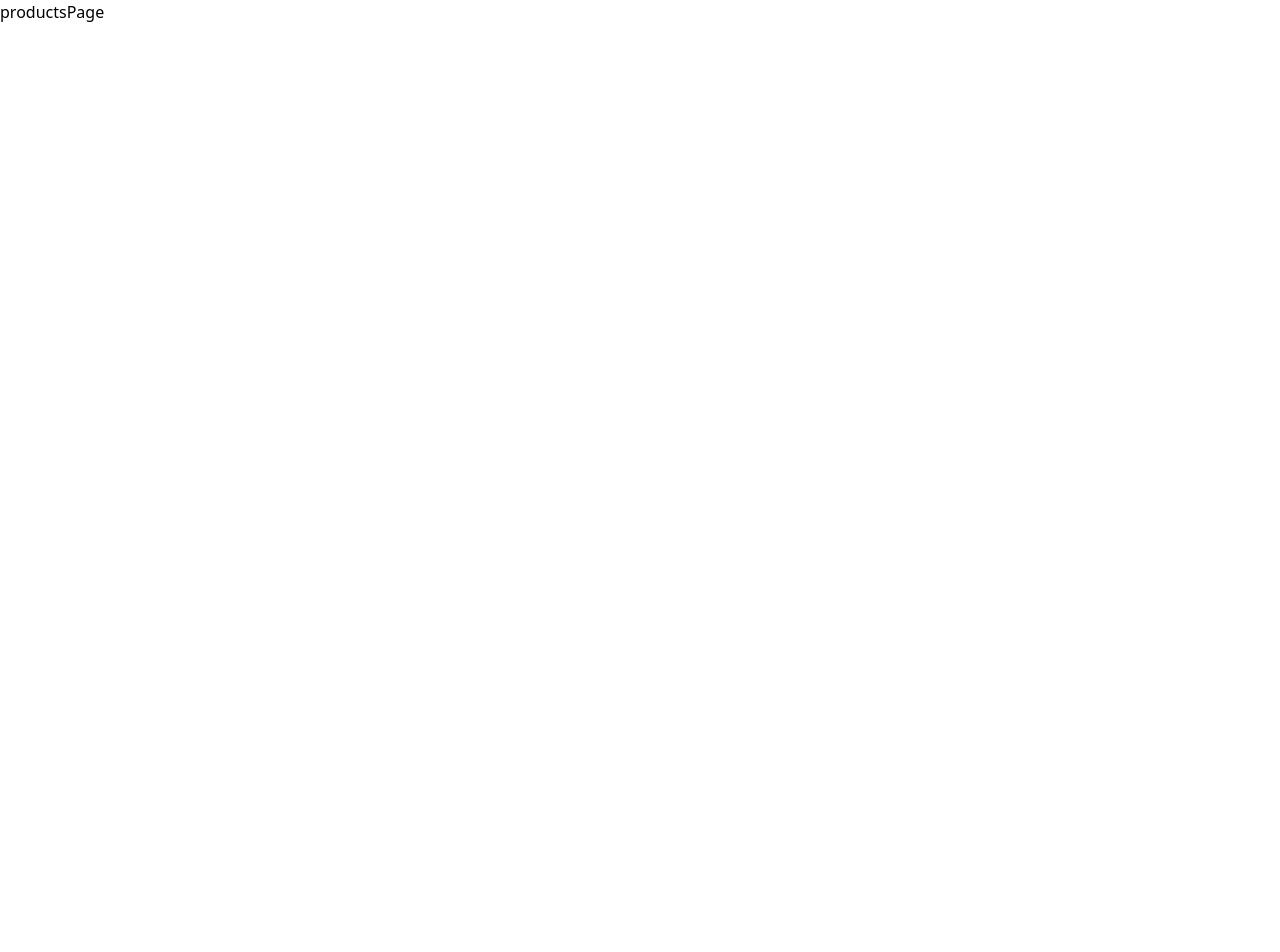
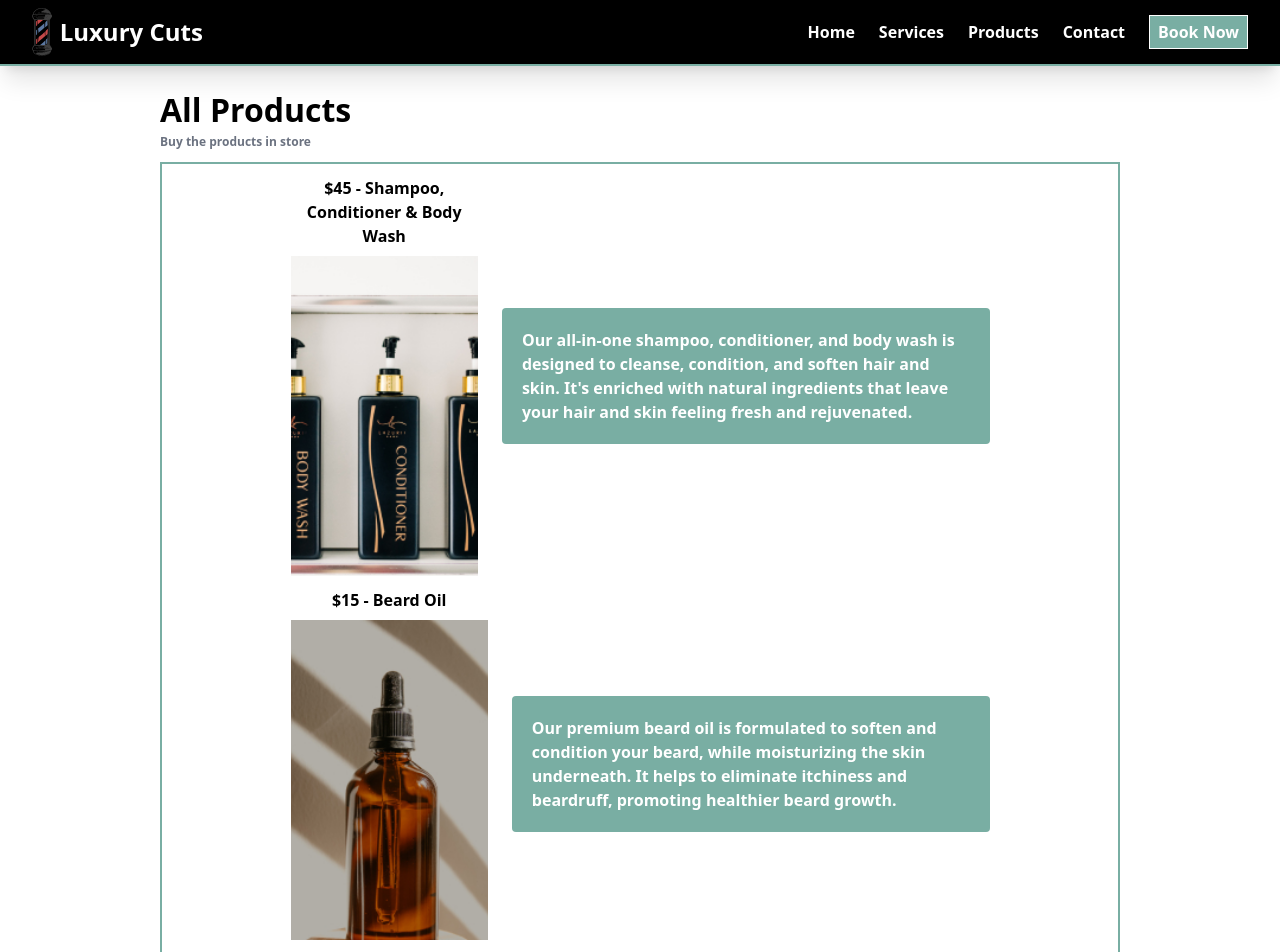
Before and after one commit to AbdulKadri/luxury-cuts, a React (Vite) app: page /products in a window 1280 px wide. Shown: the top 952 px of the page. Before the commit the page ends 800 px from the top, so only its background shows below. Built offline with nearby package versions, Linux system fonts and the light colour scheme.

Commit message:
Add all products

```diff
--- a/src/pages/productsPage.tsx
+++ b/src/pages/productsPage.tsx
@@ -1,5 +1,87 @@
+import Footer from "../components/Footer";
+import Header from "../components/Header";
+import ProductCard from "../components/ProductCard";
+import scw from "../assets/product-images/shampoo-conditioner-bodywash.jpg";
+import beardOil from "../assets/product-images/beard-oil.jpg";
+import clayPomade from "../assets/product-images/clay-pomade.jpg";
+
 const productsPage = () => {
-  return <div>productsPage</div>;
+  return (
+    <div>
+      <Header />
+      <div className="flex flex-col gap-3 w-3/4 mx-auto py-5">
+        <div>
+          <h2 className="text-[2rem] font-bold">All Products</h2>
+          <p className="text-gray-500 font-bold text-xs">
+            Buy the products in store
+          </p>
+        </div>
+        <div className="flex flex-col items-center justify-center font-semibold px-3 gap-3 border-2 border-primary">
+          <div className="flex flex-col md:flex-row gap-6 items-center w-3/4 pt-3">
+            <ProductCard
+              price="$45 - Shampoo, Conditioner & Body Wash"
+              image={scw}
+            />
+            <p className="text-sm md:text-base bg-primary text-white p-5 rounded">
+              Our all-in-one shampoo, conditioner, and body wash is designed to
+              cleanse, condition, and soften hair and skin. It's enriched with
+              natural ingredients that leave your hair and skin feeling fresh
+              and rejuvenated.
+            </p>
+          </div>
+          <div className="flex flex-col md:flex-row gap-6 items-center w-3/4">
+            <ProductCard price="$15 - Beard Oil" image={beardOil} />
+            <p className="text-sm md:text-base bg-primary text-white p-5 rounded">
+              Our premium beard oil is formulated to soften and condition your
+              beard, while moisturizing the skin underneath. It helps to
+              eliminate itchiness and beardruff, promoting healthier beard
+              growth.
+            </p>
+          </div>
+          <div className="flex flex-col md:flex-row gap-6 items-center w-3/4">
+            <ProductCard price="$20 - Hair Clay & Pomade" image={clayPomade} />
+            <p className="text-sm md:text-base bg-primary text-white p-5 rounded">
+              Our hair clay and pomade provide a strong hold with a matte
+              finish. They are perfect for achieving a variety of hairstyles
+              while maintaining the hair's flexibility. Enriched with natural
+              ingredients, they also nourish the hair and scalp.
+            </p>
+          </div>
+          <div className="flex flex-col md:flex-row gap-6 items-center w-3/4">
+            <ProductCard
+              price="$45 - Shampoo, Conditioner & Body Wash"
+              image={scw}
+            />
+            <p className="text-sm md:text-base bg-primary text-white p-5 rounded">
+              Our all-in-one shampoo, conditioner, and body wash is designed to
+              cleanse, condition, and soften hair and skin. It's enriched with
+              natural ingredients that leave your hair and skin feeling fresh
+              and rejuvenated.
+            </p>
+          </div>
+          <div className="flex flex-col md:flex-row gap-6 items-center w-3/4">
+            <ProductCard price="$15 - Beard Oil" image={beardOil} />
+            <p className="text-sm md:text-base bg-primary text-white p-5 rounded">
+              Our premium beard oil is formulated to soften and condition your
+              beard, while moisturizing the skin underneath. It helps to
+              eliminate itchiness and beardruff, promoting healthier beard
+              growth.
+            </p>
+          </div>
+          <div className="flex flex-col md:flex-row gap-6 items-center w-3/4 pb-3">
+            <ProductCard price="$20 - Hair Clay & Pomade" image={clayPomade} />
+            <p className="text-sm md:text-base">
+              Our hair clay and pomade provide a strong hold with a matte
+              finish. They are perfect for achieving a variety of hairstyles
+              while maintaining the hair's flexibility. Enriched with natural
+              ingredients, they also nourish the hair and scalp.
+            </p>
+          </div>
+        </div>
+      </div>
+      <Footer />
+    </div>
+  );
 };
 
 export default productsPage;
```
